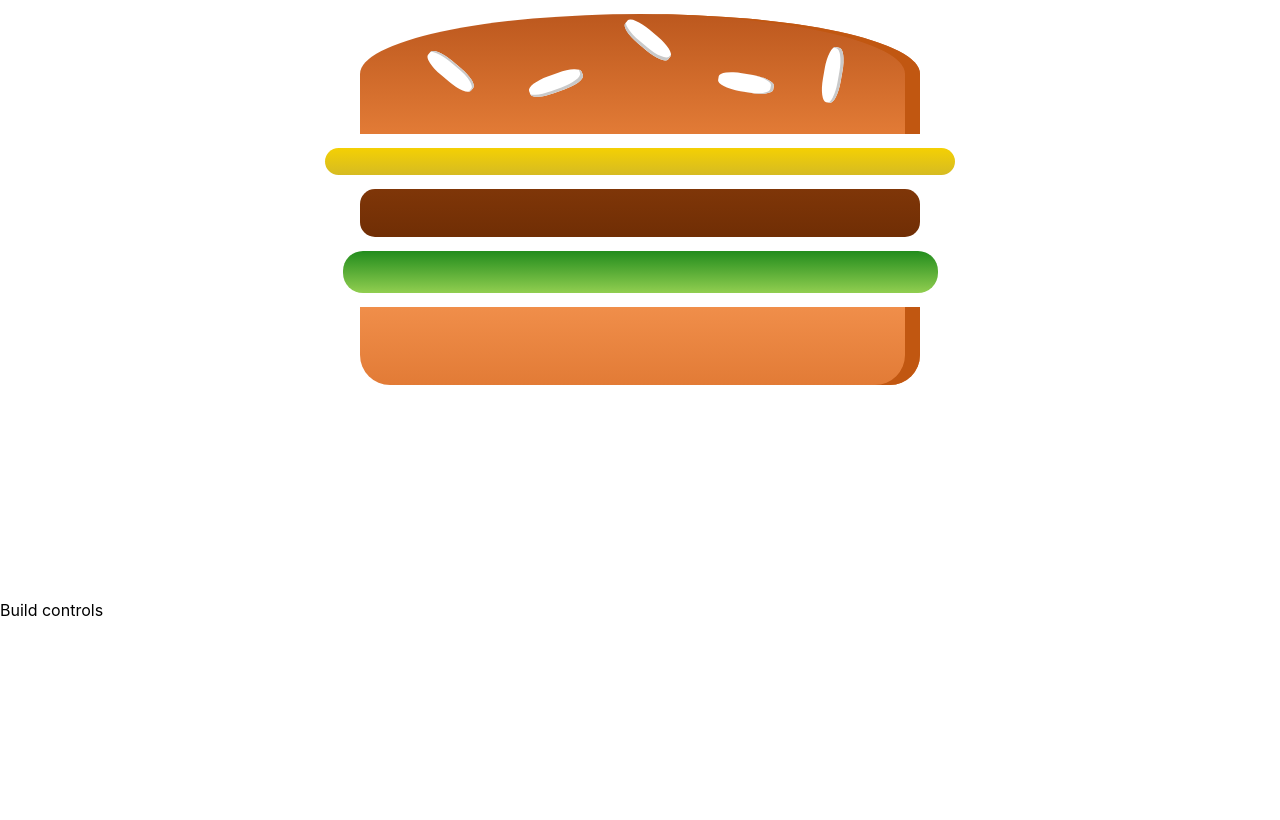
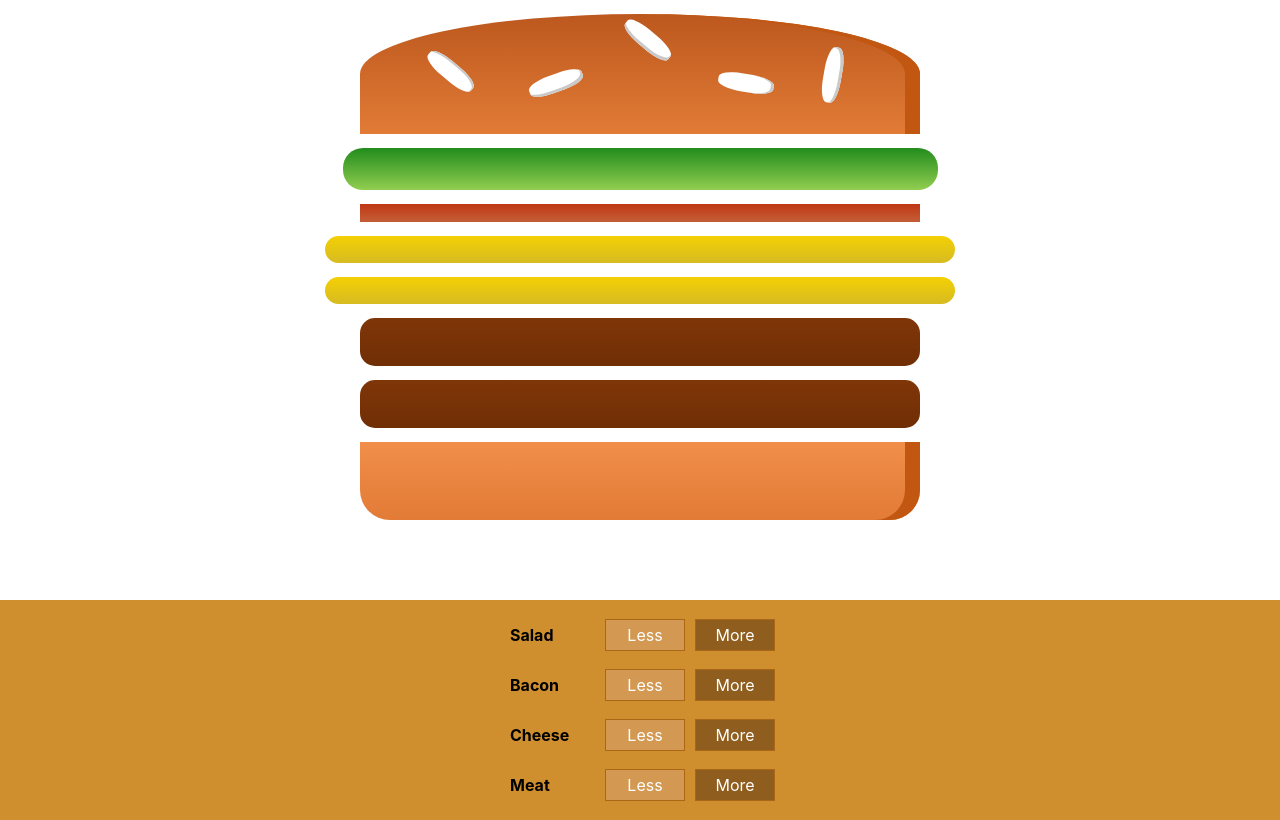
Before and after one commit to NRotondaro/burger-builder, a React (Create React App) app: page / in a window 1280 px wide. Built offline with nearby package versions, Linux system fonts and the light colour scheme.

Commit message:
adding build control and styling

```diff
--- /dev/null
+++ b/src/components/BuildControls/BuildControl.js
@@ -0,0 +1,11 @@
+import classes from './BuildControl.module.css';
+
+const BuildControl = (props) => (
+    <div className={classes.BuildControl}>
+        <div className={classes.Label}>{props.label}</div>
+        <button className={classes.Less}>Less</button>
+        <button className={classes.More}>More</button>
+    </div>
+)
+
+export default BuildControl;
--- /dev/null
+++ b/src/components/BuildControls/BuildControl.module.css
@@ -0,0 +1,56 @@
+.BuildControl {
+    display: flex;
+    justify-content: space-between;
+    align-items: center;
+    margin: 5px 0;
+}
+
+.BuildControl button {
+    display: block;
+    font: inherit;
+    padding: 5px;
+    margin: 0 5px;
+    width: 80px;
+    border: 1px solid #AA6817;
+    cursor: pointer;
+    outline: none;
+}
+
+.BuildControl button:disabled {
+    background-color: #AC9980;
+    border: 1px solid #7E7365;
+    color: #ccc;
+    cursor: default;
+}
+
+.BuildControl button:hover:disabled {
+    background-color: #AC9980;
+    color: #ccc;
+    cursor: not-allowed;
+}
+
+.Label {
+    padding: 10px;
+    font-weight: bold;
+    width: 80px;
+}
+
+.BuildControl .Less {
+    background-color: #D39952;
+    color: white;
+}
+
+.BuildControl .More {
+    background-color: #8F5E1E;
+    color: white;
+}
+
+.BuildControl .Less:hover, .BuildControl .Less:active {
+    background-color: #DAA972;
+    color: white;
+}
+
+.BuildControl .More:hover,.BuildControl .More:active {
+    background-color: #99703F;
+    color: white;
+}
--- /dev/null
+++ b/src/components/BuildControls/BuildControls.js
@@ -0,0 +1,19 @@
+import classes from './BuildControls.module.css';
+import BuildControl from './BuildControl';
+
+const controls = [
+    {label: 'Salad', type: 'salad'},
+    {label: 'Bacon', type: 'bacon'},
+    {label: 'Cheese', type: 'chesse'},
+    {label: 'Meat', type: 'meat'},
+];
+
+const BuildControls = (props) => (
+        <div className={classes.BuildControls}>
+            {controls.map(ctrl => (
+                <BuildControl key={ctrl.label} label={ctrl.label} />
+            ))}
+        </div>
+);
+
+export default BuildControls;
--- /dev/null
+++ b/src/components/BuildControls/BuildControls.module.css
@@ -0,0 +1,10 @@
+.BuildControls {
+    width: 100%;
+    background-color: #CF8F2E;
+    display: flex;
+    flex-flow: column;
+    align-items: center;
+    box-shadow: 0 2px 1px #ccc;
+    margin: auto;
+    padding: 10px 0;
+}
--- a/src/components/Burger.js
+++ b/src/components/Burger.js
@@ -2,12 +2,23 @@
 import BurgerIngredients from './BurgerIngredients';
 
 const Burger = (props) => {
+
+    let transformedIngredients = Object.keys(props.ingredients).map(igKey => {
+        return [...Array(props.ingredients[igKey])].map((_, i) => {
+            return <BurgerIngredients key={igKey + i} type={igKey} />;
+        });
+    }).reduce((arr, el) => {
+        return arr.concat(el);
+    }, []);
+
+    if (transformedIngredients.length === 0) {
+        transformedIngredients = <p>Please start adding ingredients</p>
+    }
+
     return(
         <div className={classes.Burger}>
             <BurgerIngredients type="bread-top" />
-            <BurgerIngredients type="cheese" />
-            <BurgerIngredients type="meat" />
-            <BurgerIngredients type="salad" />
+            {transformedIngredients}
             <BurgerIngredients type="bread-bottom" />
         </div>
     );
--- a/src/containers/BurgerBuilder.js
+++ b/src/containers/BurgerBuilder.js
@@ -1,13 +1,24 @@
 import { Component } from "react";
 
 import Burger from "../components/Burger";
+import BuildControls from "../components/BuildControls/BuildControls";
 
 class BurgerBuilder extends Component {
+
+    state = {
+        ingredients: {
+            salad: 1,
+            bacon: 1,
+            cheese: 2,
+            meat: 2
+        }
+    }
+
     render () {
         return (
             <div>
-                <Burger />
-                <div>Build controls</div>
+                <Burger ingredients={this.state.ingredients} />
+                <BuildControls />
             </div>
         );
     }
```
